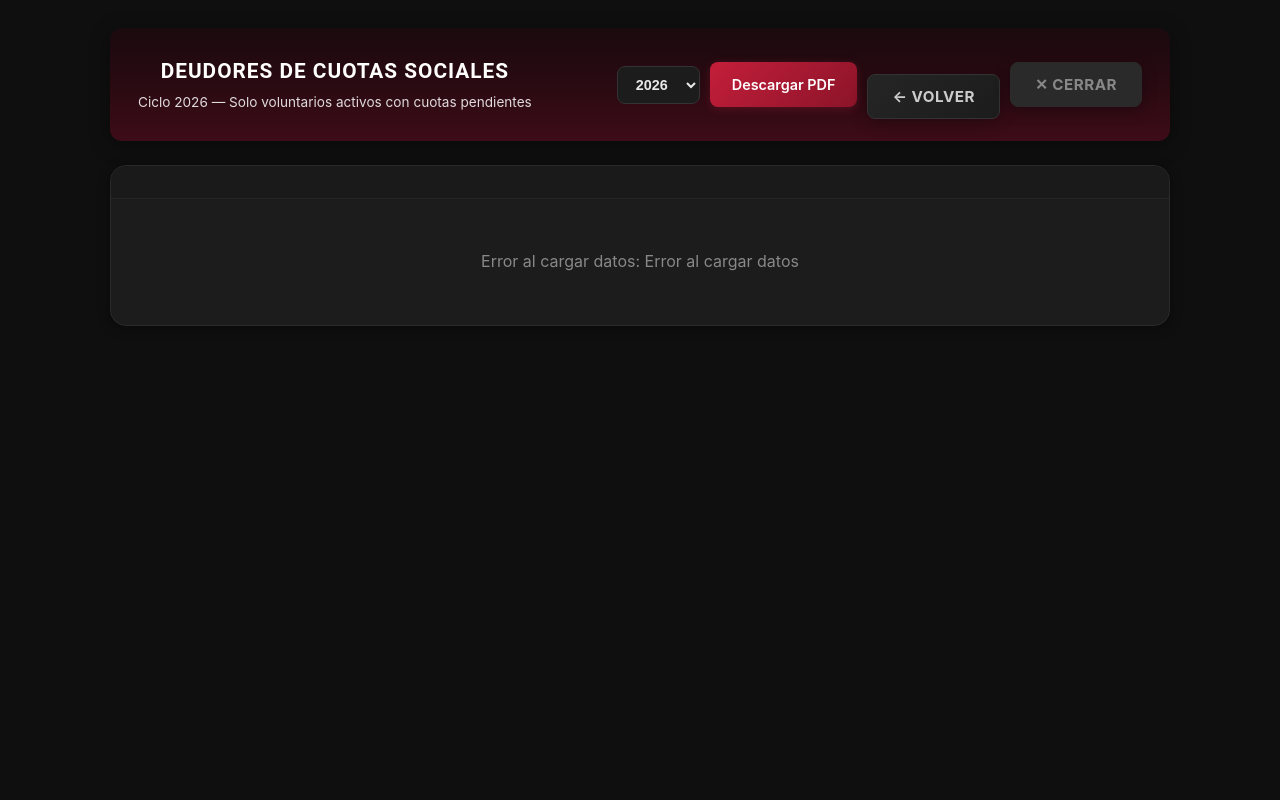
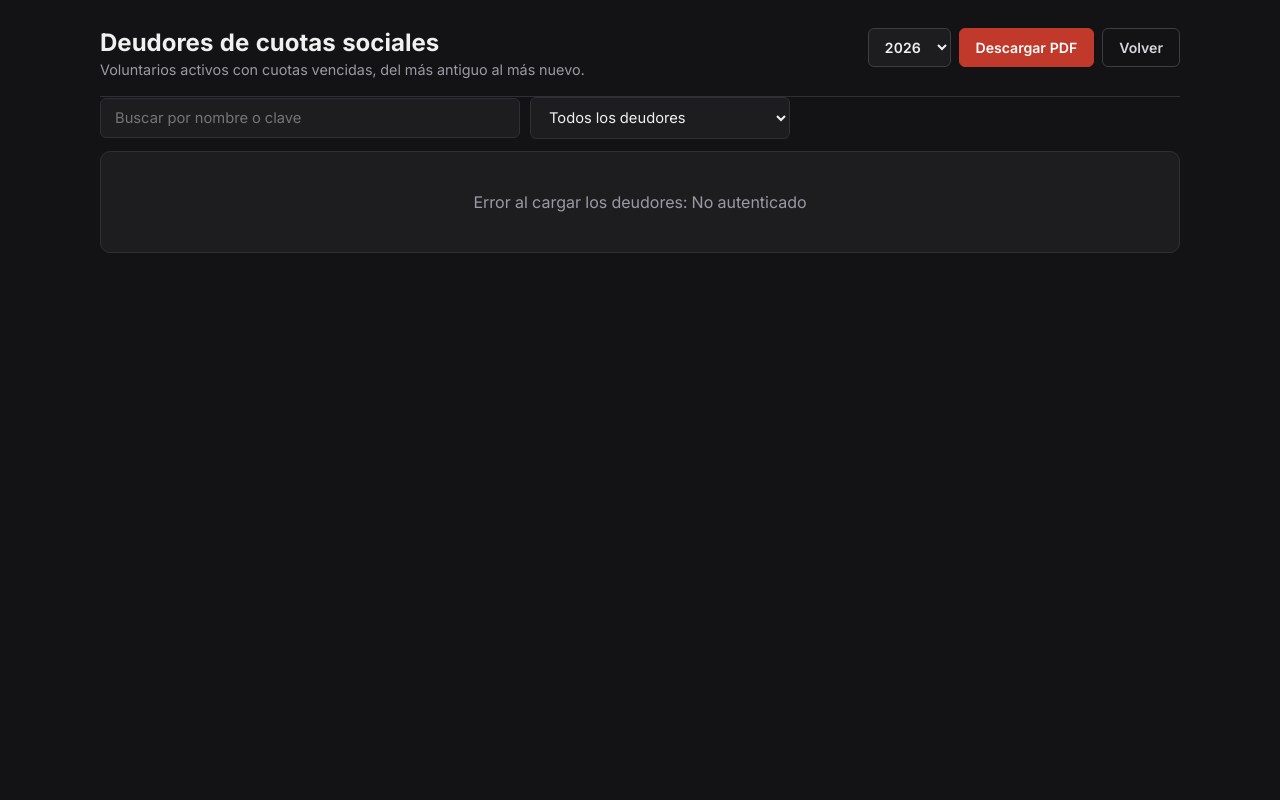
Before and after one commit to hildenX/sistema-bomberos1, a Django app: page /deudores-cuotas.html in a window 1280 px wide. Run offline with Django 5.2, Linux system fonts and the light colour scheme.

Commit message:
Deudores de cuotas: buscador, filtro por meses adeudados, meses en rangos y orden por antigüedad
Co-Authored-By: Claude Opus 5.5 <noreply@anthropic.com>

```diff
--- a/static/css/deudores-sobrio.css
+++ b/static/css/deudores-sobrio.css
@@ -68,3 +68,8 @@ tbody tr:hover td { background: rgba(255,255,255,.025); }
   .dd-toolbar input, .dd-toolbar select { flex: 1 1 100%; max-width: none; }
   .dd-contador { margin-left: 0; }
 }
+
+/* Deudores de cuotas: selector de año y meses en rangos */
+.dd-anio { padding: 9px 12px; border-radius: 6px; border: 1px solid #3d3d44; background: var(--dd-card); color: var(--dd-ink); font: inherit; font-size: .88rem; font-weight: 600; }
+.dd-anio option { background: var(--dd-card); }
+.dd-meses { color: #f08a80; font-weight: 600; }
--- a/templates/tesoreria/deudores-beneficios.html
+++ b/templates/tesoreria/deudores-beneficios.html
@@ -8,7 +8,7 @@
     <link rel="preconnect" href="https://fonts.googleapis.com">
     <link rel="preconnect" href="https://fonts.gstatic.com" crossorigin>
     <link href="https://fonts.googleapis.com/css2?family=Inter:wght@400;500;600;700&display=swap" rel="stylesheet">
-    <link rel="stylesheet" href="{% static 'css/deudores-sobrio.css' %}?v=1">
+    <link rel="stylesheet" href="{% static 'css/deudores-sobrio.css' %}?v=2">
 </head>
 <body>
 <main class="dd">
--- a/templates/tesoreria/deudores-cuotas.html
+++ b/templates/tesoreria/deudores-cuotas.html
@@ -4,372 +4,160 @@
 <head>
     <meta charset="UTF-8">
     <meta name="viewport" content="width=device-width, initial-scale=1.0">
-    <title>Deudores de Cuotas</title>
-    <link rel="stylesheet" href="{% static 'css/global-profesional.css' %}">
-    <link rel="stylesheet" href="{% static 'css/tema-bomberil.css' %}">
-    <style>
-        body {
-            background: #0e0e0e;
-            color: #f0f0f0;
-            font-family: 'Inter', -apple-system, BlinkMacSystemFont, sans-serif;
-        }
-        .page-wrap {
-            max-width: 1100px;
-            margin: 0 auto;
-            padding: 28px 20px 48px;
-        }
-        /* Header */
-        .page-header {
-            background: linear-gradient(135deg, #c41e3a 0%, #8b1429 100%);
-            color: white;
-            border-radius: 16px;
-            padding: 22px 28px;
-            margin-bottom: 24px;
-            display: flex;
-            justify-content: space-between;
-            align-items: center;
-            flex-wrap: wrap;
-            gap: 16px;
-            box-shadow: 0 4px 20px rgba(196, 30, 58, 0.25);
-        }
-        .page-header h1 {
-            margin: 0;
-            font-size: 1.3rem;
-            font-weight: 700;
-            letter-spacing: 0.04em;
-        }
-        .page-header p {
-            margin: 4px 0 0;
-            font-size: 0.85rem;
-            opacity: 0.85;
-        }
-        .header-actions {
-            display: flex;
-            gap: 10px;
-            flex-wrap: wrap;
-            align-items: center;
-        }
-        /* Resumen */
-        .resumen-card {
-            background: #1c1c1c;
-            border-radius: 14px;
-            padding: 20px 28px;
-            margin-bottom: 22px;
-            display: flex;
-            justify-content: space-around;
-            align-items: center;
-            gap: 20px;
-            border-left: 5px solid #f59e0b;
-            box-shadow: 0 2px 10px rgba(0,0,0,0.4);
-            border: 1px solid #2a2a2a;
-            border-left: 5px solid #f59e0b;
-        }
-        .resumen-item {
-            text-align: center;
-        }
-        .resumen-label {
-            font-size: 0.78rem;
-            font-weight: 700;
-            color: #fbbf24;
-            letter-spacing: 0.08em;
-            text-transform: uppercase;
-            margin-bottom: 6px;
-        }
-        .resumen-valor {
-            font-size: 2rem;
-            font-weight: 800;
-            line-height: 1;
-        }
-        .resumen-valor.naranja { color: #d97706; }
-        .resumen-valor.verde   { color: #059669; }
-        .resumen-divider {
-            width: 1px;
-            height: 50px;
-            background: rgba(120, 53, 15, 0.2);
-        }
-        /* Tabla */
-        .tabla-card {
-            background: #1c1c1c;
-            border-radius: 16px;
-            overflow: hidden;
-            box-shadow: 0 2px 12px rgba(0,0,0,0.4);
-            border: 1px solid #2a2a2a;
-        }
-        .tabla-toolbar {
-            padding: 16px 22px;
-            background: #161616;
-            border-bottom: 1px solid #2a2a2a;
-            display: flex;
-            justify-content: space-between;
-            align-items: center;
-            gap: 12px;
-            flex-wrap: wrap;
-        }
-        .tabla-toolbar span {
-            font-size: 0.88rem;
-            color: #888;
-            font-weight: 500;
-        }
-        table {
-            width: 100%;
-            border-collapse: collapse;
-        }
-        thead {
-            background: linear-gradient(135deg, #c41e3a 0%, #8b1429 100%);
-            color: white;
-        }
-        thead th {
-            padding: 13px 16px;
-            text-align: left;
-            font-size: 0.8rem;
-            font-weight: 700;
-            letter-spacing: 0.07em;
-            text-transform: uppercase;
-        }
-        thead th:last-child { text-align: right; }
-        tbody tr {
-            border-bottom: 1px solid #2a2a2a;
-            transition: background 0.15s ease;
-        }
-        tbody tr:hover { background: #222; }
-        tbody tr:last-child { border-bottom: none; }
-        tbody td {
-            padding: 12px 16px;
-            font-size: 0.9rem;
-            color: #f0f0f0;
-        }
-        tbody td:first-child { color: #999; font-weight: 600; }
-        .td-deuda { text-align: right; font-weight: 700; color: #4ade80; }
-        .td-meses { color: #f87171; font-weight: 600; font-size: 0.85rem; }
-        .td-clave { color: #999; }
-        /* Estado vacío */
-        .empty-state {
-            padding: 60px 20px;
-            text-align: center;
-            color: #888;
-        }
-        .empty-state p { font-size: 1rem; margin: 8px 0 0; }
-        /* Cargando */
-        #loadingMsg {
-            padding: 50px 20px;
-            text-align: center;
-            color: #888;
-            font-size: 1rem;
-        }
-        /* Botones */
-        .btn-pdf {
-            background: linear-gradient(135deg, #c41e3a 0%, #8b1429 100%);
-            color: white;
-            border: none;
-            padding: 11px 22px;
-            border-radius: 8px;
-            cursor: pointer;
-            font-weight: 600;
-            font-size: 0.9rem;
-            display: inline-flex;
-            align-items: center;
-            gap: 8px;
-            transition: all 0.2s ease;
-            box-shadow: 0 2px 8px rgba(196, 30, 58, 0.25);
-            text-decoration: none;
-        }
-        .btn-pdf:hover {
-            transform: translateY(-2px);
-            box-shadow: 0 4px 14px rgba(196, 30, 58, 0.35);
-        }
-        .btn-close {
-            background: #2a2a2a;
-            color: #ccc;
-            border: 1px solid #333;
-            padding: 11px 22px;
-            border-radius: 8px;
-            cursor: pointer;
-            font-weight: 600;
-            font-size: 0.9rem;
-            transition: all 0.2s ease;
-        }
-        .btn-close:hover { background: #333; color: #fff; }
-        .btn-volver {
-            background: linear-gradient(135deg, #374151 0%, #1f2937 100%);
-            color: white;
-            border: none;
-            padding: 11px 22px;
-            border-radius: 8px;
-            cursor: pointer;
-            font-weight: 600;
-            font-size: 0.9rem;
-            display: inline-flex;
-            align-items: center;
-            gap: 8px;
-            transition: all 0.2s ease;
-            box-shadow: 0 2px 8px rgba(55, 65, 81, 0.25);
-        }
-        .btn-volver:hover {
-            transform: translateY(-2px);
-            box-shadow: 0 4px 14px rgba(55, 65, 81, 0.35);
-        }
-        /* Print styles */
-        @media print {
-            body { background: white; }
-            .no-print { display: none !important; }
-            .tabla-card { box-shadow: none; }
-            .resumen-card { border: 1px solid #ccc; }
-        }
-        /* Selector año */
-        .anio-selector {
-            background: #1a1a1a;
-            border: 1px solid #2a2a2a;
-            border-radius: 8px;
-            padding: 9px 14px;
-            font-size: 0.9rem;
-            font-weight: 600;
-            color: #f0f0f0;
-            cursor: pointer;
-        }
-        .anio-selector:focus { outline: none; border-color: #c41e3a; }
-    </style>
-    <link rel="stylesheet" href="{% static 'css/global-dark.css' %}?v=7">
-    <link rel="stylesheet" href="{% static 'css/tesoreria-dark.css' %}?v=7">
+    <title>Deudores de cuotas sociales</title>
+    <link rel="preconnect" href="https://fonts.googleapis.com">
+    <link rel="preconnect" href="https://fonts.gstatic.com" crossorigin>
+    <link href="https://fonts.googleapis.com/css2?family=Inter:wght@400;500;600;700&display=swap" rel="stylesheet">
+    <link rel="stylesheet" href="{% static 'css/deudores-sobrio.css' %}?v=2">
 </head>
 <body>
-<div class="page-wrap">
+<main class="dd">
+    <header class="dd-head">
+        <div>
+            <h1>Deudores de cuotas sociales</h1>
+            <p id="ddSubtitulo">Voluntarios activos con cuotas vencidas, del más antiguo al más nuevo.</p>
+        </div>
+        <div class="dd-head-acc">
+            <select id="ddAnio" class="dd-anio" aria-label="Año"></select>
+            <a id="btnPDF" class="dd-btn is-pri" href="#" target="_blank" rel="noopener">Descargar PDF</a>
+            <a class="dd-btn is-ghost" href="/sistema.html">Volver</a>
+        </div>
+    </header>
 
-    <!-- Header -->
-    <div class="page-header no-print">
-        <div>
-            <h1>Deudores de Cuotas Sociales</h1>
-            <p id="subtitulo">Cargando datos...</p>
-        </div>
-        <div class="header-actions">
-            <select id="selectorAnio" class="anio-selector" onchange="cargarDeudores()"></select>
-            <a id="btnPDF" href="#" target="_blank" class="btn-pdf">
-                Descargar PDF
-            </a>
-            <button type="button" class="btn-volver" onclick="window.location.href='/sistema.html'">← Volver</button>
-            <button type="button" class="btn-close" onclick="window.close()">✕ Cerrar</button>
-        </div>
+    <section class="dd-resumen" id="ddResumen" hidden>
+        <div><span>Deudores</span><b id="ddTotalDeudores">0</b></div>
+        <div><span>Deuda total</span><b id="ddTotalDeuda">$0</b></div>
+        <div class="dd-chips" id="ddChips"></div>
+    </section>
+
+    <div class="dd-toolbar">
+        <input id="ddBuscar" type="search" placeholder="Buscar por nombre o clave" aria-label="Buscar deudor" autocomplete="off">
+        <select id="ddTramo" aria-label="Filtrar por meses adeudados">
+            <option value="">Todos los deudores</option>
+            <option value="1-2">Deben 1 a 2 meses</option>
+            <option value="3-5">Deben 3 a 5 meses</option>
+            <option value="6-12">Deben 6 meses o más</option>
+        </select>
+        <span id="ddContador" class="dd-contador"></span>
     </div>
 
-    <!-- Resumen -->
-    <div class="resumen-card" id="resumenCard" style="display:none;">
-        <div class="resumen-item">
-            <div class="resumen-label">Total Deudores</div>
-            <div class="resumen-valor naranja" id="totalDeudores">0</div>
-        </div>
-        <div class="resumen-divider"></div>
-        <div class="resumen-item">
-            <div class="resumen-label">Deuda Total</div>
-            <div class="resumen-valor verde" id="totalDeuda">$0</div>
-        </div>
-    </div>
-
-    <!-- Tabla -->
-    <div class="tabla-card">
-        <div class="tabla-toolbar no-print">
-            <span id="contadorRegistros"></span>
-        </div>
-
-        <div id="loadingMsg">Cargando deudores...</div>
-
-        <div id="tablaWrapper" style="display:none; overflow-x:auto;">
-            <table>
+    <div class="dd-tabla-caja">
+        <div id="ddEstado" class="dd-estado">Cargando deudores…</div>
+        <table id="ddTabla" hidden>
             <thead>
                 <tr>
-                        <th style="width:42px">#</th>
-                        <th>Nombre</th>
+                    <th class="dd-num">N°</th>
                     <th>Clave</th>
-                        <th>Meses Pendientes</th>
-                        <th style="text-align:right">Deuda</th>
+                    <th>Voluntario</th>
+                    <th>Meses adeudados</th>
+                    <th class="dd-der">Deuda</th>
                 </tr>
             </thead>
-                <tbody id="tablaBody"></tbody>
+            <tbody id="ddFilas"></tbody>
         </table>
     </div>
-
-        <div id="emptyState" class="empty-state" style="display:none;">
-            <div style="font-size:1.5rem;color:#4ade80;font-weight:800">SIN DEUDORES</div>
-            <p>No hay deudores de cuotas para este año.</p>
-        </div>
-    </div>
-
-</div>
+</main>
 
 <script>
-    const API_BASE = '/api/voluntarios';
-    let anioActual = new Date().getFullYear();
+(function () {
+    const MESES = ['Ene', 'Feb', 'Mar', 'Abr', 'May', 'Jun', 'Jul', 'Ago', 'Sep', 'Oct', 'Nov', 'Dic'];
+    const TRAMOS = { '1-2': [1, 2], '3-5': [3, 5], '6-12': [6, 12] };
+    let deudores = [];
+    const $ = (id) => document.getElementById(id);
+    const pesos = (n) => '$' + Math.round(n).toLocaleString('es-CL');
+    const esc = (v) => String(v ?? '').replace(/[&<>"']/g, (c) => ({ '&': '&amp;', '<': '&lt;', '>': '&gt;', '"': '&quot;', "'": '&#39;' }[c]));
+    // Ignora mayúsculas y tildes al buscar
+    const norm = (t) => String(t || '').normalize('NFD').replace(/[̀-ͯ]/g, '').toLowerCase();
 
-    // Inicializar selector de año
-    (function inicializarSelector() {
-        const sel = document.getElementById('selectorAnio');
-        const params = new URLSearchParams(window.location.search);
-        anioActual = parseInt(params.get('anio')) || new Date().getFullYear();
-        for (let y = anioActual + 1; y >= 2020; y--) {
-            const opt = document.createElement('option');
-            opt.value = y;
-            opt.textContent = y;
-            if (y === anioActual) opt.selected = true;
-            sel.appendChild(opt);
+    // [1,2,3,5,6] -> "Ene a Mar, May a Jun"
+    function rangos(meses) {
+        const tramos = [];
+        meses.slice().sort((a, b) => a - b).forEach((m) => {
+            const ult = tramos[tramos.length - 1];
+            if (ult && m === ult[1] + 1) ult[1] = m; else tramos.push([m, m]);
+        });
+        return tramos.map(([a, b]) => a === b ? MESES[a - 1] : `${MESES[a - 1]} a ${MESES[b - 1]}`).join(', ');
     }
-    })();
 
-    async function cargarDeudores() {
-        anioActual = parseInt(document.getElementById('selectorAnio').value);
+    function pintar() {
+        const q = norm($('ddBuscar').value.trim());
+        const tramo = TRAMOS[$('ddTramo').value];
+        const filas = deudores.filter((d) =>
+            (!tramo || (d.cantidad_meses >= tramo[0] && d.cantidad_meses <= tramo[1])) &&
+            (!q || norm(`${d.nombre_completo} ${d.clave_bombero}`).includes(q)));
 
-        // Actualizar link PDF
-        document.getElementById('btnPDF').href = `${API_BASE}/pdf-deudores-cuotas/${anioActual}/`;
-        document.getElementById('subtitulo').textContent = `Ciclo ${anioActual} — Solo voluntarios activos con cuotas pendientes`;
+        const total = filas.reduce((s, d) => s + d.monto, 0);
+        $('ddContador').textContent = filas.length === deudores.length
+            ? `${filas.length} deudores`
+            : `${filas.length} de ${deudores.length} deudores · ${pesos(total)}`;
 
-        // Mostrar cargando
-        document.getElementById('loadingMsg').style.display = 'block';
-        document.getElementById('tablaWrapper').style.display = 'none';
-        document.getElementById('emptyState').style.display = 'none';
-        document.getElementById('resumenCard').style.display = 'none';
+        if (!filas.length) {
+            $('ddTabla').hidden = true;
+            $('ddEstado').hidden = false;
+            $('ddEstado').className = 'dd-estado';
+            $('ddEstado').textContent = q ? `Nadie coincide con "${$('ddBuscar').value.trim()}".` : 'No hay deudores en este tramo.';
+            return;
+        }
+        $('ddEstado').hidden = true;
+        $('ddTabla').hidden = false;
+        $('ddFilas').innerHTML = filas.map((d, i) => `
+            <tr>
+                <td class="dd-num">${i + 1}</td>
+                <td class="dd-clave">${esc(d.clave_bombero)}</td>
+                <td class="dd-nombre">${esc(d.nombre_completo)}</td>
+                <td><span class="dd-meses">${d.meses && d.meses.length ? rangos(d.meses) : esc(d.meses_pendientes)}</span> <span class="dd-suave">· ${d.cantidad_meses} ${d.cantidad_meses === 1 ? 'mes' : 'meses'}</span></td>
+                <td class="dd-der dd-monto">${pesos(d.monto)}</td>
+            </tr>`).join('');
+    }
 
+    async function cargar() {
+        const anio = $('ddAnio').value;
+        history.replaceState(null, '', `?anio=${anio}`);
+        $('btnPDF').href = `/api/voluntarios/pdf-deudores-cuotas/${anio}/`;
+        $('ddResumen').hidden = true;
+        $('ddTabla').hidden = true;
+        $('ddEstado').hidden = false;
+        $('ddEstado').className = 'dd-estado';
+        $('ddEstado').textContent = 'Cargando deudores…';
         try {
-            const res = await fetch(`${API_BASE}/deudores-cuotas-listado/?anio=${anioActual}`);
-            if (!res.ok) throw new Error('Error al cargar datos');
+            const res = await fetch(`/api/voluntarios/deudores-cuotas-listado/?anio=${anio}`, { credentials: 'include' });
             const data = await res.json();
+            if (!res.ok || !data.success) throw new Error(data.error || 'No se pudo cargar');
+            deudores = data.deudores.map((d) => ({ ...d, monto: Number(d.monto || 0) }));
 
-            document.getElementById('loadingMsg').style.display = 'none';
-
-            if (!data.success || data.total === 0) {
-                document.getElementById('emptyState').style.display = 'block';
-                document.getElementById('contadorRegistros').textContent = 'Sin deudores';
+            if (!deudores.length) {
+                $('ddEstado').textContent = `No hay deudores de cuotas en ${anio}. Todos están al día.`;
+                $('ddEstado').classList.add('is-ok');
+                $('ddContador').textContent = '';
                 return;
             }
 
-            // Resumen
-            const totalDeuda = data.deudores.reduce((s, d) => s + parseFloat(d.monto || 0), 0);
-            document.getElementById('totalDeudores').textContent = data.total;
-            document.getElementById('totalDeuda').textContent = '$' + totalDeuda.toLocaleString('es-CL');
-            document.getElementById('resumenCard').style.display = 'flex';
-            document.getElementById('contadorRegistros').textContent = `Mostrando ${data.total} deudor${data.total !== 1 ? 'es' : ''}`;
-
-            // Filas
-            const tbody = document.getElementById('tablaBody');
-            tbody.innerHTML = '';
-            data.deudores.forEach((d, i) => {
-                const monto = parseFloat(d.monto || 0);
-                const tr = document.createElement('tr');
-                tr.innerHTML = `
-                    <td>${i + 1}</td>
-                    <td><strong>${d.nombre_completo || ''}</strong></td>
-                    <td class="td-clave">${d.clave_bombero || 'N/A'}</td>
-                    <td class="td-meses">${d.meses_pendientes || ''}</td>
-                    <td class="td-deuda">$${monto.toLocaleString('es-CL')}</td>
-                `;
-                tbody.appendChild(tr);
-            });
-
-            document.getElementById('tablaWrapper').style.display = 'block';
-
+            $('ddTotalDeudores').textContent = deudores.length;
+            $('ddTotalDeuda').textContent = pesos(deudores.reduce((s, d) => s + d.monto, 0));
+            $('ddChips').innerHTML = Object.entries(TRAMOS).map(([k, [a, b]]) => {
+                const n = deudores.filter((d) => d.cantidad_meses >= a && d.cantidad_meses <= b).length;
+                const txt = k === '6-12' ? '6 meses o más' : `${a} a ${b} meses`;
+                return n ? `<span>${txt} <b>${n}</b></span>` : '';
+            }).join('');
+            $('ddResumen').hidden = false;
+            pintar();
         } catch (err) {
-            document.getElementById('loadingMsg').textContent = 'Error al cargar datos: ' + err.message;
+            $('ddEstado').textContent = 'Error al cargar los deudores: ' + err.message;
         }
     }
 
-    // Carga inicial
-    cargarDeudores();
+    const anioUrl = parseInt(new URLSearchParams(location.search).get('anio'), 10) || new Date().getFullYear();
+    const hoy = new Date().getFullYear();
+    for (let y = hoy + 1; y >= 2020; y--) {
+        $('ddAnio').insertAdjacentHTML('beforeend', `<option value="${y}" ${y === anioUrl ? 'selected' : ''}>${y}</option>`);
+    }
+
+    let t;
+    $('ddBuscar').addEventListener('input', () => { clearTimeout(t); t = setTimeout(pintar, 150); });
+    $('ddTramo').addEventListener('change', pintar);
+    $('ddAnio').addEventListener('change', cargar);
+    cargar();
+})();
 </script>
 </body>
 </html>
--- a/voluntarios/deudores_views.py
+++ b/voluntarios/deudores_views.py
@@ -41,7 +41,7 @@ def listar_deudores_cuotas(request):
                         'Jul', 'Ago', 'Sep', 'Oct', 'Nov', 'Dic']
 
         resultado = []
-        for d in deudores:
+        for d in sorted(deudores, key=lambda d: _orden_antiguedad(d['voluntario'])):
             vol = d['voluntario']
             # Convertir lista de meses a nombres legibles
             meses_str = ', '.join([meses_nombres[m['mes']] for m in d['meses_pendientes']])
@@ -51,6 +51,7 @@ def listar_deudores_cuotas(request):
                 'nombre_completo': f"{vol.nombre} {vol.apellido_paterno}",
                 'clave_bombero': vol.clave_bombero or 'N/A',
                 'meses_pendientes': meses_str,
+                'meses': [m['mes'] for m in d['meses_pendientes']],
                 'cantidad_meses': len(d['meses_pendientes']),
                 'monto': float(d['monto']),
                 'precio_cuota': float(d['precio_cuota'])
```
Lines whose indentation alone changed are shown as unchanged.
